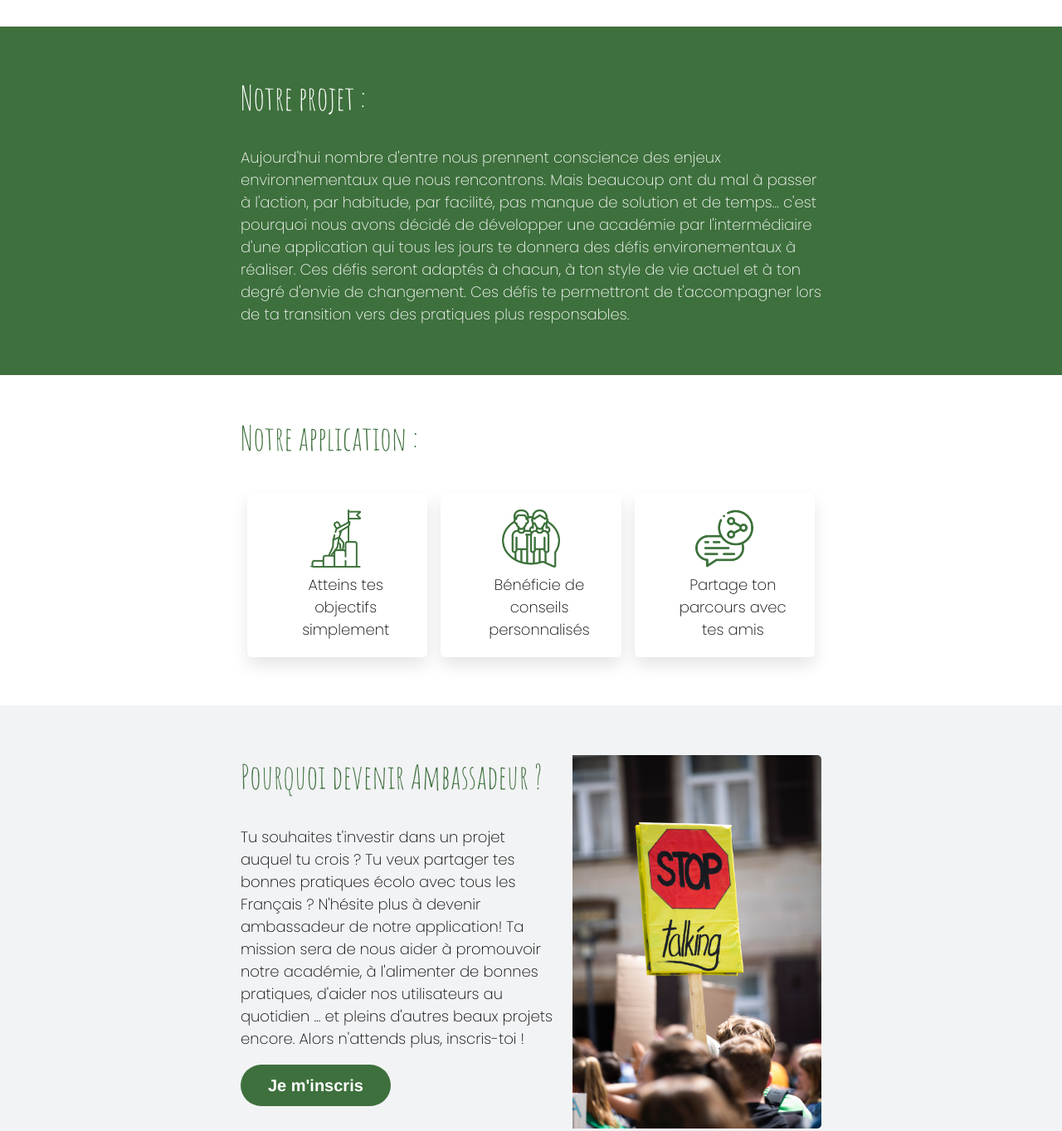
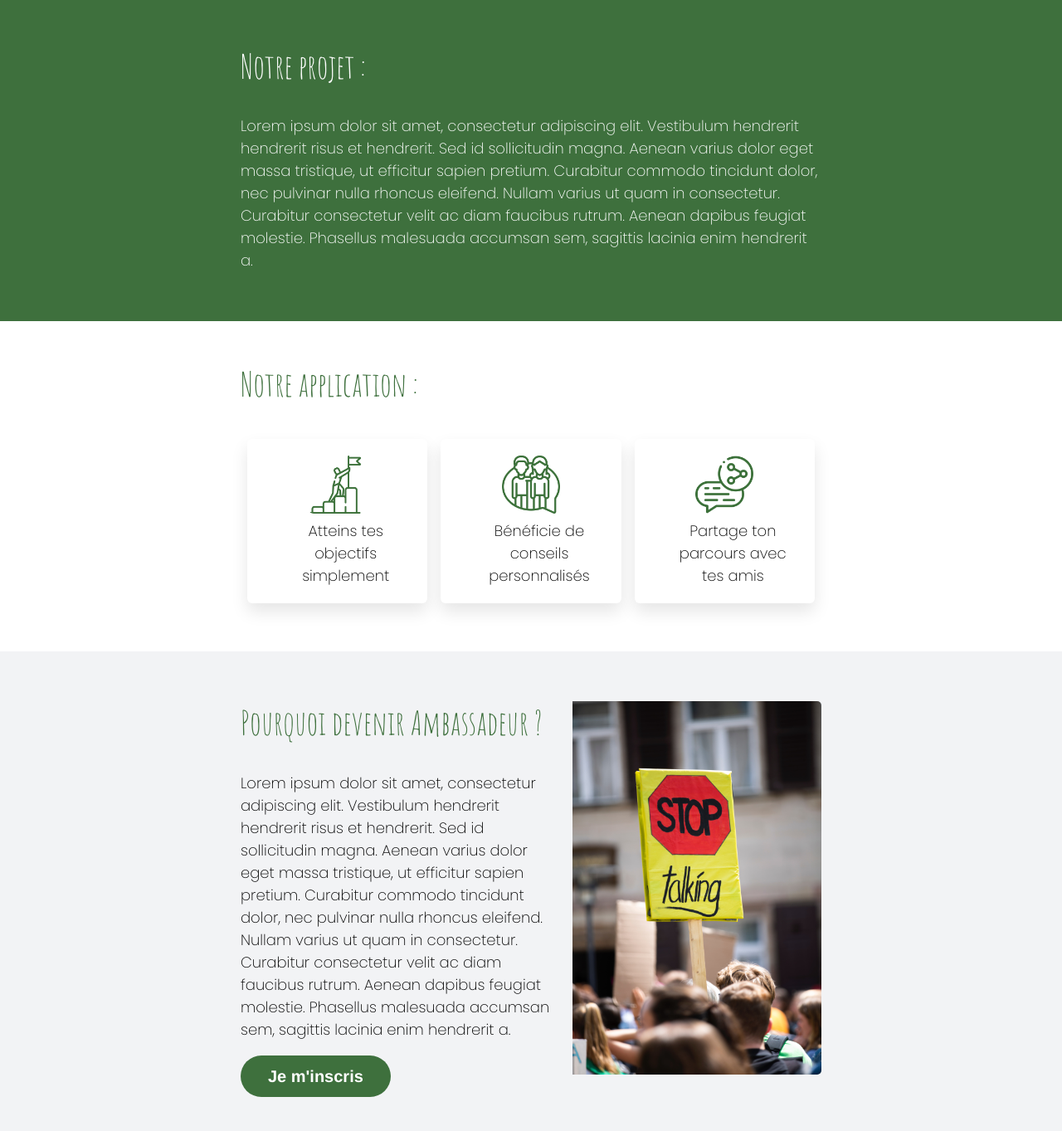
Before and after one commit to carolinemary-coder/landing, a plain HTML site: page index.html in a window 1280 px wide. Shown: the part 840-2203 px from the top of the page at 83% size. Drawn offline with Linux system fonts and the light colour scheme; a script that the page names is missing.

Commit message:
Update index.html

```diff
--- a/index.html
+++ b/index.html
@@ -10,7 +10,7 @@
 	<div class="banner">
 		<div class="container">
 			<h1>Deviens responsable, deviens écolo!</h1>
-			<h2>Entame ta transition vers des pratiques plus responsables pour l'environnement et pour ton futur via notre application.</h2>
+			<h2>Lorem ipsum dolor sit amet, consectetur adipiscing elit. Vestibulum hendrerit hendrerit risus et hendrerit.</h2>
 			<a href="https://www.apple.com/fr/ios/app-store/" target="_blank" class="btn-green">Essayer l'app</a>
 			<a href="#apply-section" id="btn-applysection">Devenir ambassadeur</a>
 		</div>
@@ -28,7 +28,7 @@
 	    <div class="container">
 	    	<h2>Notre projet :</h2>
 	    	<p>
-	    		Aujourd'hui nombre d'entre nous prennent conscience des enjeux environnementaux que nous rencontrons. Mais beaucoup ont du mal à passer à l'action, par habitude, par facilité, pas manque de solution et de temps... c'est pourquoi nous avons décidé de développer une académie par l'intermédiaire d'une application qui tous les jours te donnera des défis environementaux à réaliser.  Ces défis seront adaptés à chacun, à ton style de vie actuel et à ton degré d'envie de changement. Ces défis te permettront de t'accompagner lors de ta transition vers des pratiques plus responsables.
+	    		Lorem ipsum dolor sit amet, consectetur adipiscing elit. Vestibulum hendrerit hendrerit risus et hendrerit. Sed id sollicitudin magna. Aenean varius dolor eget massa tristique, ut efficitur sapien pretium. Curabitur commodo tincidunt dolor, nec pulvinar nulla rhoncus eleifend. Nullam varius ut quam in consectetur. Curabitur consectetur velit ac diam faucibus rutrum. Aenean dapibus feugiat molestie. Phasellus malesuada accumsan sem, sagittis lacinia enim hendrerit a.
 	    	</p>
 	    </div>
 	</div>
@@ -63,9 +63,7 @@
 	    	<img src="images/action.jpg" alt="agir pour l'écologie">
 	    	<h2>Pourquoi devenir Ambassadeur ?</h2>
 	    	<p>
-	    		Tu souhaites t'investir dans un projet auquel tu crois ? Tu veux partager tes bonnes pratiques écolo avec tous les Français ? N'hésite plus à devenir ambassadeur de notre application!
-	    		Ta mission sera de nous aider à promouvoir notre académie, à l'alimenter de bonnes pratiques, d'aider nos utilisateurs au quotidien ... et pleins d'autres beaux projets encore.
-	    		Alors n'attends plus, inscris-toi !
+	    		Lorem ipsum dolor sit amet, consectetur adipiscing elit. Vestibulum hendrerit hendrerit risus et hendrerit. Sed id sollicitudin magna. Aenean varius dolor eget massa tristique, ut efficitur sapien pretium. Curabitur commodo tincidunt dolor, nec pulvinar nulla rhoncus eleifend. Nullam varius ut quam in consectetur. Curabitur consectetur velit ac diam faucibus rutrum. Aenean dapibus feugiat molestie. Phasellus malesuada accumsan sem, sagittis lacinia enim hendrerit a.
 	    	</p>
 	    	<a class="typeform-share button" href="https://form.typeform.com/to/xVfmp0va?typeform-medium=embed-snippet" data-mode="popup" style="display:inline-block;text-decoration:none;background-color:#3E703D;color:white;cursor:pointer;font-family:Helvetica,Arial,sans-serif;font-size:20px;line-height:50px;text-align:center;margin:0;height:50px;padding:0px 33px;border-radius:25px;max-width:100%;white-space:nowrap;overflow:hidden;text-overflow:ellipsis;font-weight:bold;-webkit-font-smoothing:antialiased;-moz-osx-font-smoothing:grayscale;" data-size="100" target="_blank">Je m'inscris </a> <script> (function() { var qs,js,q,s,d=document, gi=d.getElementById, ce=d.createElement, gt=d.getElementsByTagName, id="typef_orm_share", b="https://embed.typeform.com/"; if(!gi.call(d,id)){ js=ce.call(d,"script"); js.id=id; js.src=b+"embed.js"; q=gt.call(d,"script")[0]; q.parentNode.insertBefore(js,q) } })() </script>
 	    </div>
```
